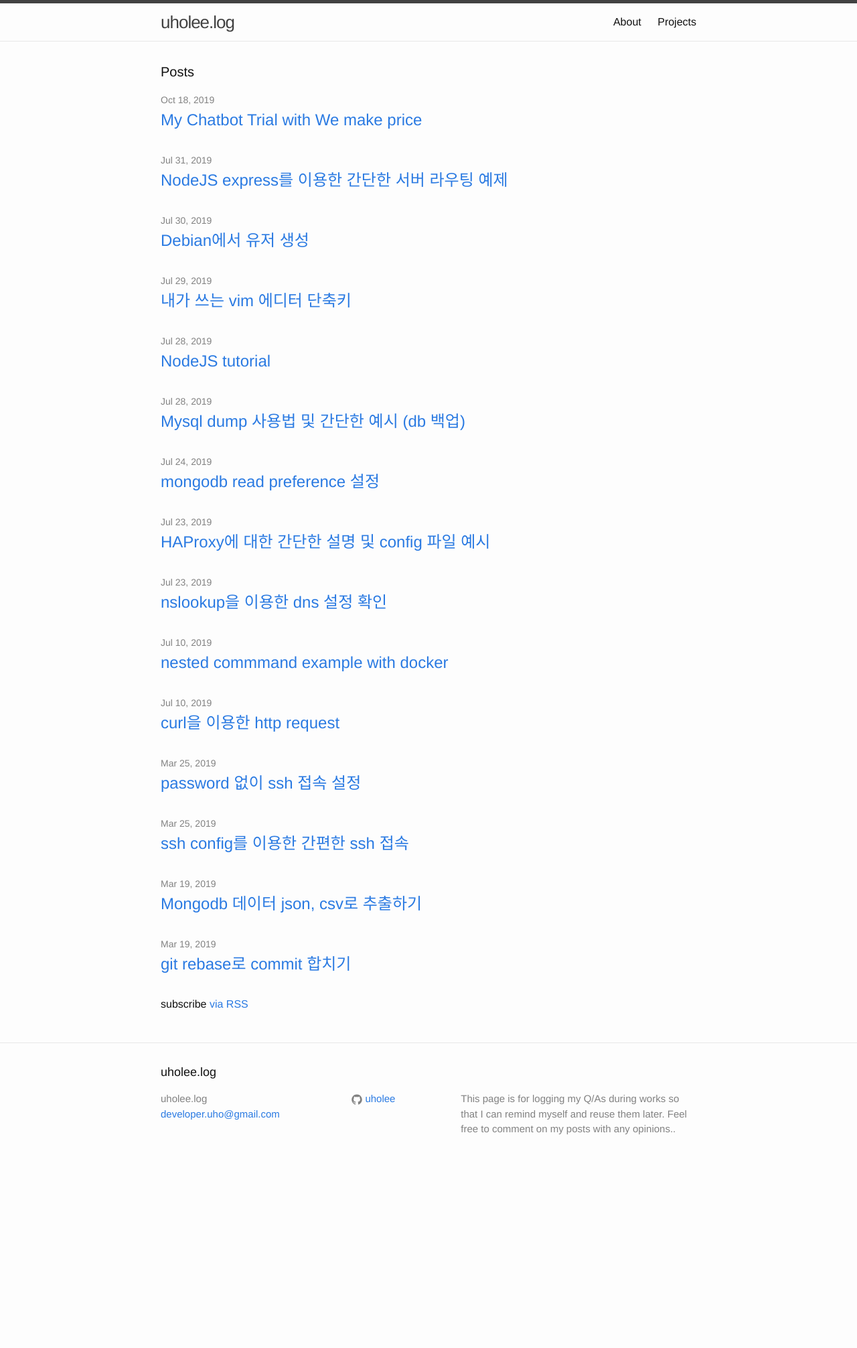
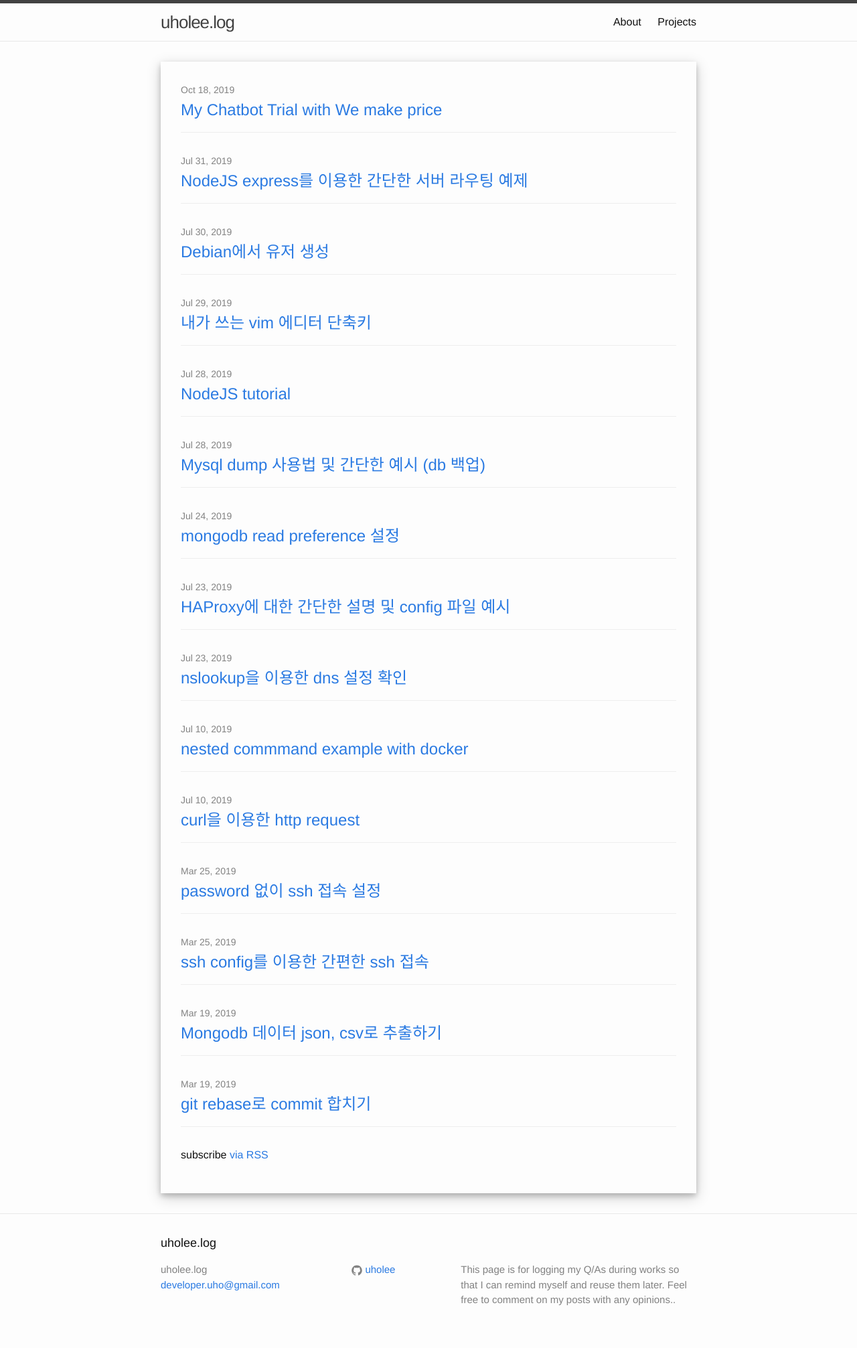
Before and after one commit to uholee922/uholee.github.io, a Jekyll site: the page built from index.html, in a window 1280 px wide. Shown: the whole page at 67% size. Built offline with Jekyll 4.4.1, drawn with Linux system fonts in a browser that asks for light colours; before the commit the page ends 1757 px from its top, so only the background shows below that.

Commit message:
index page row added

```diff
--- a/_config.yml
+++ b/_config.yml
@@ -11,7 +11,7 @@ email: developer.uho@gmail.com
 description: > # this means to ignore newlines until "baseurl:"
   This page is for logging my Q/As during works so that I can remind myself and reuse them later.
   Feel free to comment on my posts with any opinions..
-# baseurl: "/" # the subpath of your site, e.g. /blog
+# baseurl: "" # the subpath of your site, e.g. /blog
 url: "http://uholee.github.io" # the base hostname & protocol for your site
 permalink: /:year/:month/:day/:title/
 # twitter_username: jekyllrb
--- a/css/main.scss
+++ b/css/main.scss
@@ -62,7 +62,7 @@ $on-laptop:        800px;
 
 
 // Post
- .post {
+ .post, .home {
     box-shadow: 0 4px 8px 0 rgba(0, 0, 0, 0.2), 0 6px 20px 0 rgba(0, 0, 0, 0.19);
     padding: 30px;
 
--- a/index.html
+++ b/index.html
@@ -4,11 +4,9 @@ layout: default
 
 <div class="home">
 
-  <h1 class="page-heading">Posts</h1>
-
   <ul class="post-list">
     {% for post in site.posts %}
-      <li>
+      <li style="border-bottom: 0.5px solid #eee;">
         <span class="post-meta">{{ post.date | date: "%b %-d, %Y" }}</span>
 
         <h2>
```
